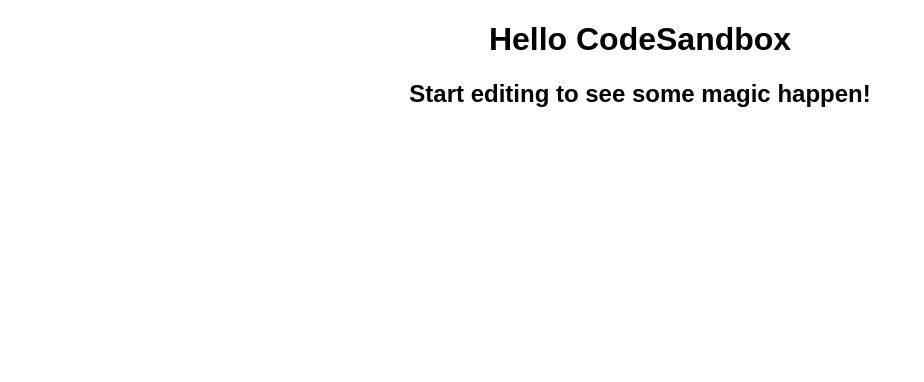
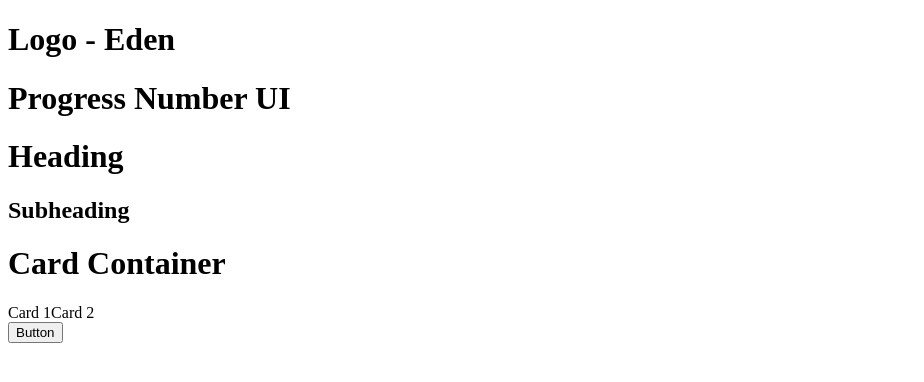
Before and after one commit to abhinavthapa1998/onboarding-ui, a React (Create React App) app: page / in a window 1280 px wide. Shown: the top 382 px of the page, without its empty margins (0-924 px from the left). Built offline with nearby package versions, Linux system fonts and the light colour scheme.

Commit message:
Naming Structures

```diff
--- a/src/App.tsx
+++ b/src/App.tsx
@@ -2,9 +2,14 @@
 
 export default function App() {
   return (
-    <div className="App">
-      <h1>Hello CodeSandbox</h1>
-      <h2>Start editing to see some magic happen!</h2>
+    <div className="container">
+      <h1>Logo - Eden</h1>
+      <h1>Progress Number UI</h1>
+      <h1>Heading</h1>
+      <h2>Subheading</h2>
+      <h1>Card Container</h1>
+      <div><span>Card 1</span><span>Card 2</span></div>
+    <button>Button</button>
     </div>
   );
 }
```
